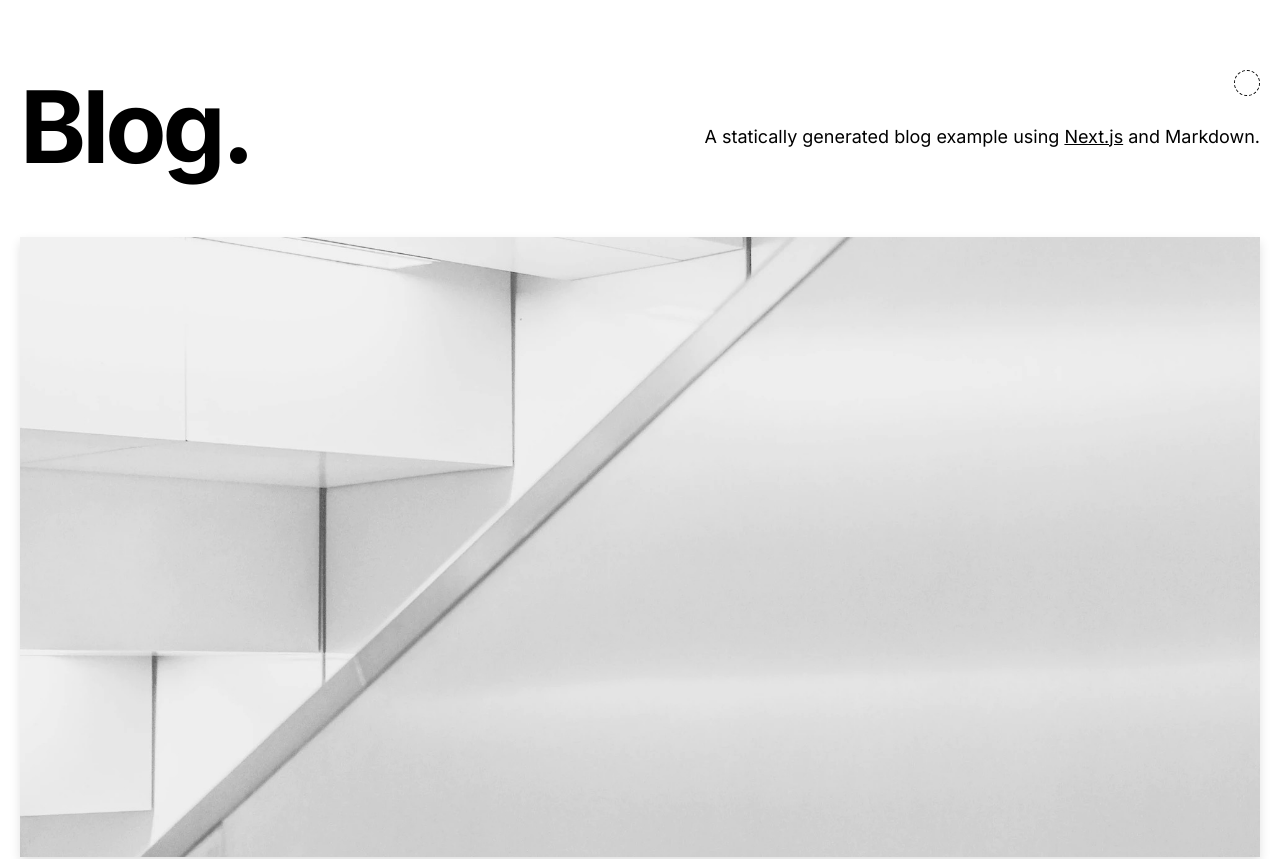
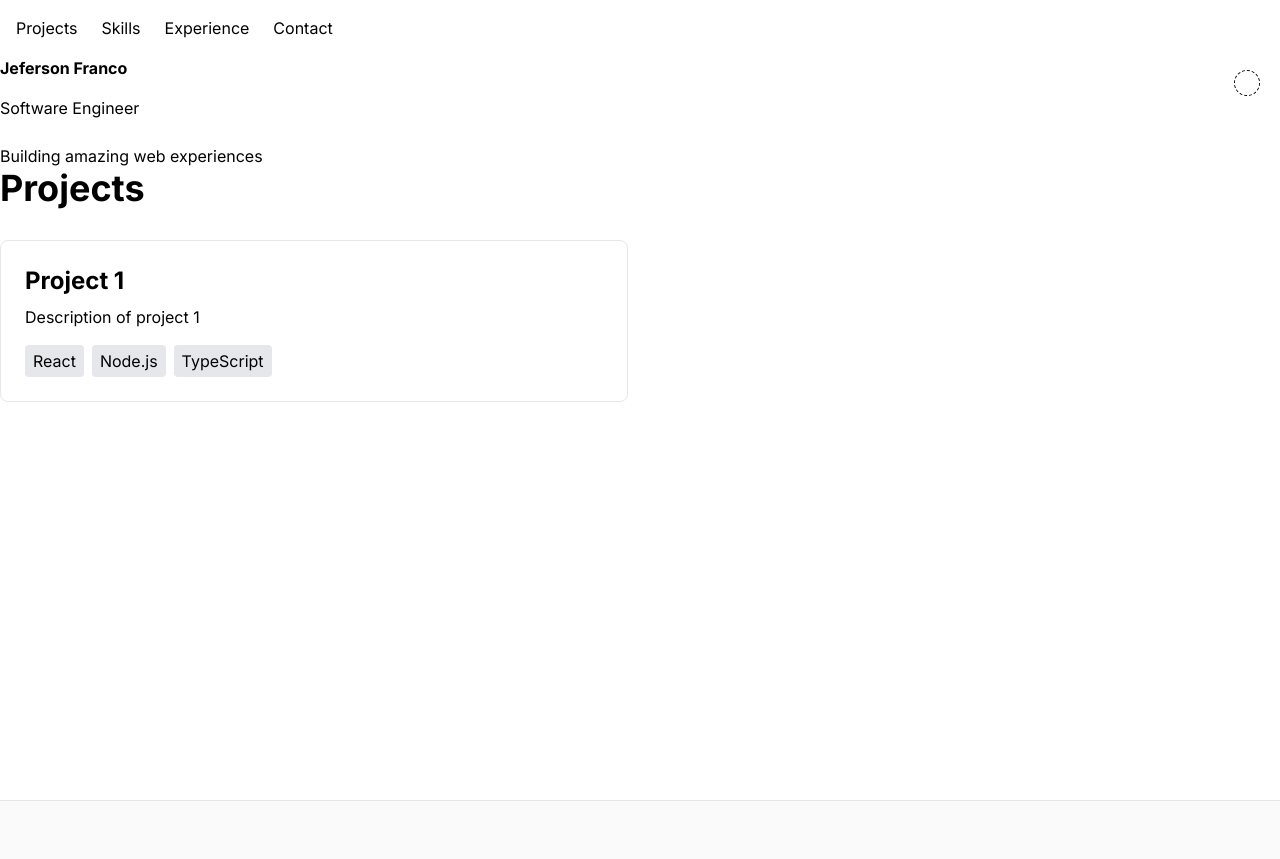
Before and after one commit to jeferson-franco/jefersons-portfolio, a Next.js app: page / in a window 1280 px wide. Shown: the top 859 px of the page. Built offline with nearby package versions, Linux system fonts and the light colour scheme.

Commit message:
wip(Update the Main Page): update page.tsx

```diff
--- a/src/app/page.tsx
+++ b/src/app/page.tsx
@@ -1,30 +1,14 @@
-import Container from "@/app/_components/container";
-import { HeroPost } from "@/app/_components/hero-post";
-import { Intro } from "@/app/_components/intro";
-import { MoreStories } from "@/app/_components/more-stories";
-import { getAllPosts } from "@/lib/api";
+import Navigation from "./_components/navigation";
+import Hero from "./_components/hero";
+import Projects from "./_components/projects";
 
-export default function Index() {
-  const allPosts = getAllPosts();
-
-  const heroPost = allPosts[0];
-
-  const morePosts = allPosts.slice(1);
-
+export default function Home() {
   return (
     <main>
-      <Container>
-        <Intro />
-        <HeroPost
-          title={heroPost.title}
-          coverImage={heroPost.coverImage}
-          date={heroPost.date}
-          author={heroPost.author}
-          slug={heroPost.slug}
-          excerpt={heroPost.excerpt}
-        />
-        {morePosts.length > 0 && <MoreStories posts={morePosts} />}
-      </Container>
+      <Navigation />
+      <Hero />
+      <Projects />
+      {/* Add other sections */}
     </main>
   );
 }
```
